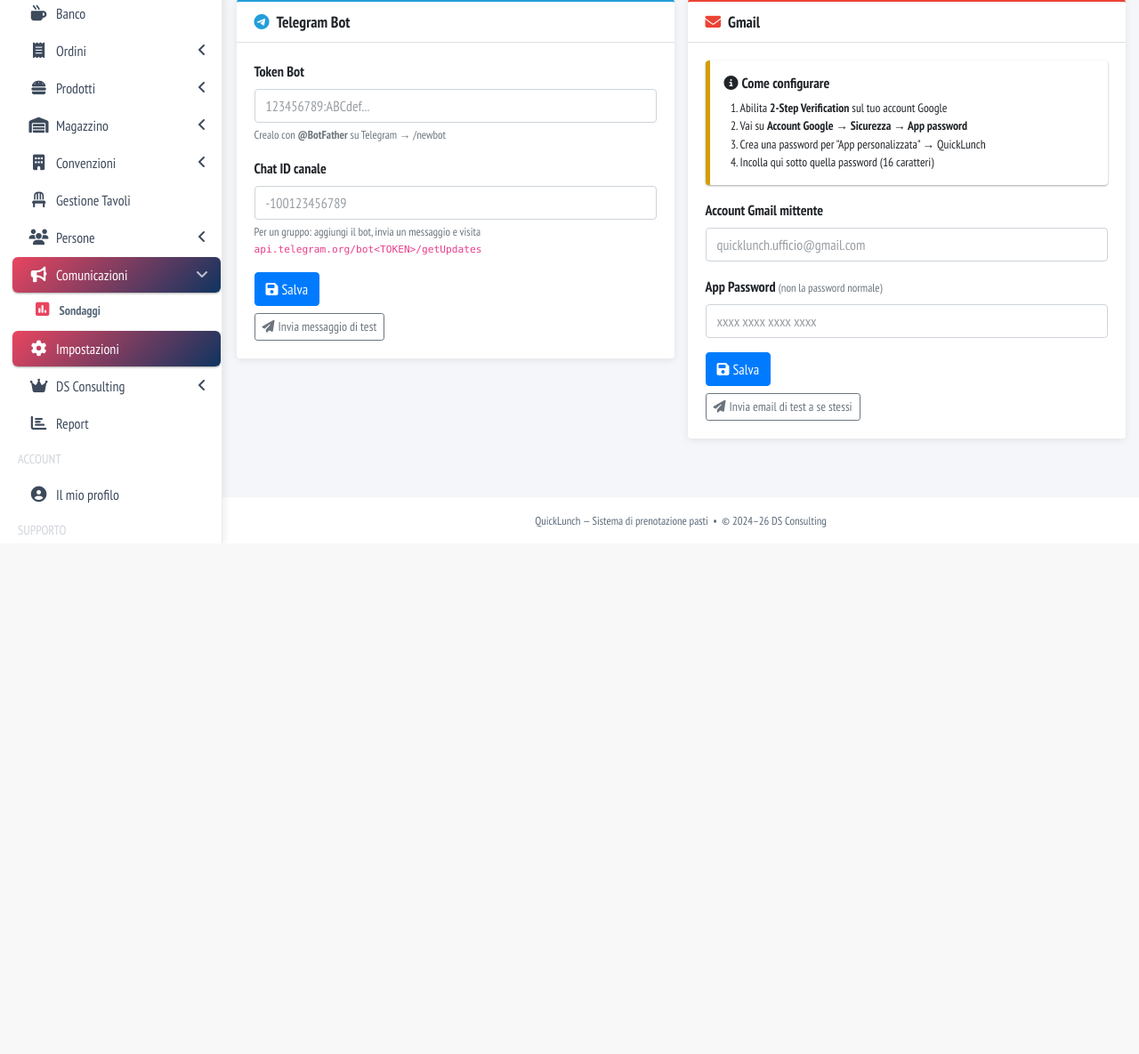
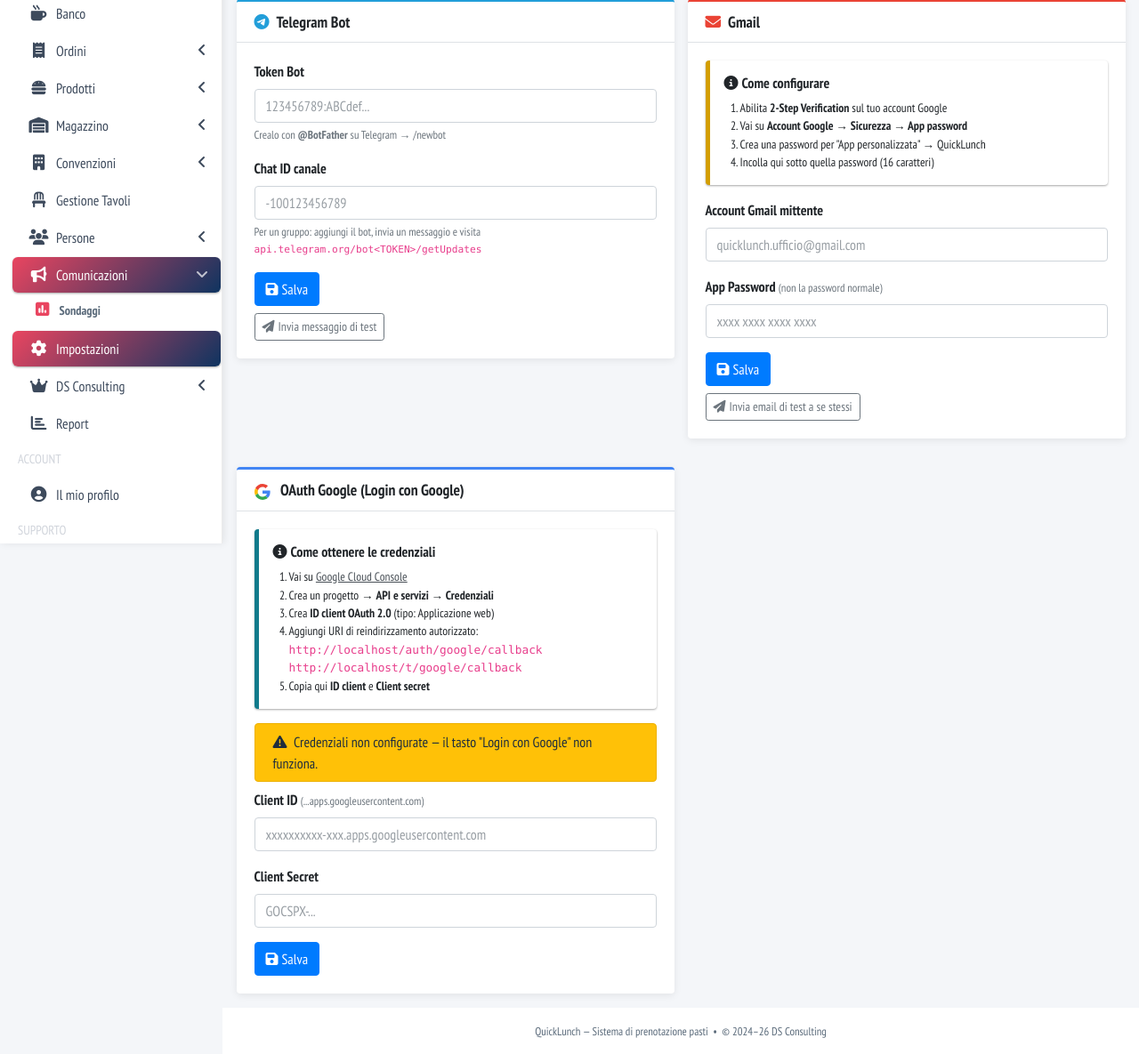
Before and after one commit to dspeziale/bar, a Flask app: page /admin/settings in a window 1280 px wide, after a click on "Notifiche". Shown: the part 189-1374 px from the top of the page at 89% size. Before the commit the page ends 800 px from the top, so only its background shows below. Run offline with Flask 3, Linux system fonts and the light colour scheme; a user stored in the database is signed in; some libraries are stand-ins or nearby versions.

Commit message:
fsdfsdfs

```diff
--- a/api/index.py
+++ b/api/index.py
@@ -5,6 +5,10 @@
 sys.path.insert(0, os.path.dirname(os.path.dirname(os.path.abspath(__file__))))
 
 from app import create_app
+from werkzeug.middleware.proxy_fix import ProxyFix
 
 # Vercel cerca una variabile "app" di tipo WSGI callable
 app = create_app()
+# Necessario perché Vercel è un reverse proxy: senza questo Flask genera
+# url_for(..., _external=True) con http:// invece di https://, rompendo OAuth.
+app.wsgi_app = ProxyFix(app.wsgi_app, x_proto=1, x_host=1)
--- a/app/admin/routes.py
+++ b/app/admin/routes.py
@@ -1595,6 +1595,7 @@
         'company_vat', 'company_phone', 'company_email',
         'telegram_bot_token', 'telegram_chat_id',
         'gmail_user', 'gmail_app_password',
+        'google_client_id', 'google_client_secret',
         'registration_bonus',
         'loyalty_points_per_euro', 'loyalty_reward_points', 'loyalty_reward_amount',
         'builder_price_panino', 'builder_price_insalata', 'builder_price_poke',
@@ -2629,18 +2630,27 @@
                            prev_date=prev_date, next_date=next_date)
 
 
-@bp.route('/convenzioni/<int:cid>/report-docx')
+@bp.route('/convenzioni/<int:cid>/report-pdf')
 @require_permission('manage_products')
-def convenzione_report_docx(cid):
+def convenzione_report_pdf(cid):
+    import os
     from io import BytesIO
+    from pathlib import Path
     from flask import send_file
-    try:
-        from docx import Document
-        from docx.shared import Pt, RGBColor
-        from docx.enum.text import WD_ALIGN_PARAGRAPH
-        _HAS_DOCX = True
-    except ImportError:
-        _HAS_DOCX = False
+    from fpdf import FPDF
+
+    BRAND  = (233,  69,  96)
+    DARK   = ( 26,  26,  46)
+    DGRAY  = ( 80,  80,  95)
+    LGRAY  = (200, 200, 210)
+    VLIGHT = (248, 248, 252)
+    WHITE  = (255, 255, 255)
+    GREEN  = ( 39, 174,  96)
+    FONT   = 'PTSansNarrow'
+
+    _IT_MONTHS = ['gennaio','febbraio','marzo','aprile','maggio','giugno',
+                  'luglio','agosto','settembre','ottobre','novembre','dicembre']
+    _IT_DAYS   = ['Lunedì','Martedì','Mercoledì','Giovedì','Venerdì','Sabato','Domenica']
 
     corp = CorporateAccount.query.get_or_404(cid)
     try:
@@ -2648,106 +2658,252 @@
     except (ValueError, TypeError):
         sel_date = date.today()
 
-    meals   = DailyFixedMeal.query.filter_by(corporate_id=corp.id, meal_date=sel_date).all()
-    entries = []
+    meals = DailyFixedMeal.query.filter_by(corporate_id=corp.id, meal_date=sel_date).all()
+
+    entries    = []
+    n_consumed = 0
+    n_booked   = 0
     for meal in meals:
         for b in meal.bookings:
-            if b.status != 'cancelled':
-                entries.append((b.user.full_name, meal.name, b.quantity or 1, b.status))
-    entries.sort(key=lambda x: x[0])
-
-    if not _HAS_DOCX:
-        flash('Libreria python-docx non installata. Esegui: pip install python-docx', 'danger')
-        return redirect(url_for('admin.convenzioni_report', d=sel_date.isoformat()))
-
-    doc = Document()
-
-    _co_name    = get_setting('company_name')    or ''
+            if b.status == 'cancelled' or not b.user:
+                continue
+            qty = b.quantity or 1
+            entries.append({
+                'full_name': (b.user.full_name or b.user.username or '')[:38],
+                'meal_name': meal.name[:38],
+                'qty':       qty,
+                'status':    b.status,
+                'slot':      b.slot.time_str if b.slot else '',
+                'price':     float(meal.price),
+            })
+            if b.status == 'consumed':
+                n_consumed += qty
+            else:
+                n_booked   += qty
+    entries.sort(key=lambda x: x['full_name'])
+    n_total = n_consumed + n_booked
+
+    _co_name    = get_setting('company_name')    or 'QuickLunch Bar'
     _co_address = get_setting('company_address') or ''
     _co_city    = get_setting('company_city')    or ''
     _co_vat     = get_setting('company_vat')     or ''
     _co_phone   = get_setting('company_phone')   or ''
     _co_email   = get_setting('company_email')   or ''
 
-    # ── Intestazione ─────────────────────────────────────────────────────────
-    if _co_name:
-        co_p = doc.add_paragraph()
-        co_p.alignment = WD_ALIGN_PARAGRAPH.CENTER
-        r_co = co_p.add_run(_co_name)
-        r_co.font.name = 'PT Sans Narrow'
-        r_co.font.size = Pt(11)
-        r_co.bold = True
-        co_details = []
-        if _co_address:  co_details.append(_co_address)
-        if _co_city:     co_details.append(_co_city)
-        if _co_vat:      co_details.append(f'P.IVA {_co_vat}')
-        if _co_phone:    co_details.append(_co_phone)
-        if _co_email:    co_details.append(_co_email)
-        if co_details:
-            co_d = doc.add_paragraph()
-            co_d.alignment = WD_ALIGN_PARAGRAPH.CENTER
-            r_d = co_d.add_run('  |  '.join(co_details))
-            r_d.font.name = 'PT Sans Narrow'
-            r_d.font.size = Pt(9)
-            r_d.font.color.rgb = RGBColor(0x88, 0x88, 0x88)
-        doc.add_paragraph()
-
-    title = doc.add_heading('Lista Pasti Aziendali', 0)
-    title.alignment = WD_ALIGN_PARAGRAPH.CENTER
-
-    sub = doc.add_paragraph()
-    sub.alignment = WD_ALIGN_PARAGRAPH.CENTER
-    run = sub.add_run(f'{corp.name}  -  {sel_date.strftime("%d/%m/%Y")}')
-    run.font.name = 'PT Sans Narrow'
-    run.font.size = Pt(14)
-
-    doc.add_paragraph()
-
-    meta = doc.add_paragraph()
-    meta.add_run('Totale prenotazioni: ').bold = True
-    meta.add_run(str(len(entries)))
-
-    doc.add_paragraph()
-
-    # ── Tabella presenze ──────────────────────────────────────────────────────
-    table = doc.add_table(rows=1, cols=4)
-    table.style = 'Table Grid'
-    hdr_cells = table.rows[0].cells
-    for i, h in enumerate(['Nominativo', 'Pasto', 'Quantità', 'Stato']):
-        hdr_cells[i].text = h
-        run = hdr_cells[i].paragraphs[0].runs[0]
-        run.bold = True
-        run.font.name = 'PT Sans Narrow'
-        run.font.size = Pt(11)
-
-    STATUS_IT = {'consumed': 'Consumato', 'booked': 'Prenotato'}
-    for full_name, meal_name, qty, status in entries:
-        row = table.add_row().cells
-        row[0].text = full_name
-        row[1].text = meal_name
-        row[2].text = str(qty)
-        row[3].text = STATUS_IT.get(status, status)
-        for cell in row:
-            r = cell.paragraphs[0].runs[0]
-            r.font.name = 'PT Sans Narrow'
-            r.font.size = Pt(11)
-
-    doc.add_paragraph()
-    _it_m = ['gennaio','febbraio','marzo','aprile','maggio','giugno',
-             'luglio','agosto','settembre','ottobre','novembre','dicembre']
-    _it_now = f'{_dt.now().day} {_it_m[_dt.now().month-1]} {_dt.now().year} {_dt.now().strftime("%H:%M")}'
-    note = doc.add_paragraph(
-        f'Documento generato il {_it_now} da QuickLunch Bar Self-Service')
-    note.runs[0].font.name = 'PT Sans Narrow'
-    note.runs[0].font.size = Pt(9)
-    note.runs[0].font.color.rgb = RGBColor(0x88, 0x88, 0x88)
-
-    buf = BytesIO()
-    doc.save(buf)
+    date_str = (f'{_IT_DAYS[sel_date.weekday()]} {sel_date.day}'
+                f' {_IT_MONTHS[sel_date.month - 1]} {sel_date.year}')
+
+    _font_dir = Path(os.path.abspath(__file__)).parent.parent / 'static' / 'fonts'
+
+    class ReportPDF(FPDF):
+        def header(self):
+            self.set_fill_color(*BRAND)
+            self.rect(0, 0, 210, 11, 'F')
+            self.set_fill_color(*DARK)
+            self.rect(0, 0, 8, 11, 'F')
+            self.set_font(FONT, 'B', 9)
+            self.set_text_color(*WHITE)
+            self.set_xy(12, 1.5)
+            self.cell(130, 8,
+                      f'REPORT PASTI AZIENDALI  \xb7  {corp.name.upper()}', ln=0)
+            self.set_font(FONT, '', 9)
+            self.set_x(-58)
+            self.cell(46, 8, date_str.upper(), align='R')
+            self.set_text_color(*DARK)
+            self.ln(14)
+
+        def footer(self):
+            self.set_y(-14)
+            self.set_font(FONT, '', 8)
+            self.set_text_color(*LGRAY)
+            self.set_draw_color(*LGRAY)
+            self.set_line_width(0.25)
+            self.line(12, self.get_y(), 198, self.get_y())
+            self.ln(1.5)
+            now_str = _dt.now().strftime('%d/%m/%Y  %H:%M')
+            self.set_x(12)
+            self.cell(155, 5,
+                      f'Generato il {now_str}  \xb7  Documento riservato  \xb7  {_co_name}',
+                      ln=0)
+            self.set_x(-25)
+            self.cell(13, 5, f'Pag. {self.page_no()}', align='R')
+
+    pdf = ReportPDF(orientation='P', unit='mm', format='A4')
+    pdf.set_margins(12, 16, 12)
+    pdf.set_auto_page_break(True, margin=20)
+    pdf.add_font(FONT, '',  str(_font_dir / 'PTSansNarrow-Regular.ttf'))
+    pdf.add_font(FONT, 'B', str(_font_dir / 'PTSansNarrow-Bold.ttf'))
+    pdf.add_page()
+
+    # ── Mittente (intestazione bar) ───────────────────────────────────────────
+    pdf.set_font(FONT, 'B', 13)
+    pdf.set_text_color(*DARK)
+    pdf.cell(0, 7, _co_name, ln=True)
+    co_parts = [p for p in [
+        _co_address, _co_city, _co_phone, _co_email,
+        (f'P.IVA {_co_vat}' if _co_vat else ''),
+    ] if p]
+    if co_parts:
+        pdf.set_font(FONT, '', 9)
+        pdf.set_text_color(*DGRAY)
+        pdf.cell(0, 5, '  \xb7  '.join(co_parts), ln=True)
+    pdf.ln(4)
+
+    # Separatore BRAND
+    pdf.set_draw_color(*BRAND)
+    pdf.set_line_width(0.8)
+    pdf.line(12, pdf.get_y(), 198, pdf.get_y())
+    pdf.ln(6)
+
+    # ── Destinatario / oggetto ────────────────────────────────────────────────
+    pdf.set_font(FONT, '', 9)
+    pdf.set_text_color(*DGRAY)
+    pdf.cell(0, 5, 'A:', ln=True)
+    pdf.set_font(FONT, 'B', 18)
+    pdf.set_text_color(*DARK)
+    pdf.cell(0, 9, corp.name, ln=True)
+    pdf.set_font(FONT, 'B', 10)
+    pdf.set_text_color(*BRAND)
+    pdf.cell(0, 6, f'LISTA PASTI  \xb7  {date_str.upper()}', ln=True)
+    pdf.ln(6)
+
+    # ── KPI boxes ─────────────────────────────────────────────────────────────
+    kpi_y = pdf.get_y()
+
+    def _kpi(x, label, value, color):
+        pdf.set_fill_color(*VLIGHT)
+        pdf.set_draw_color(*LGRAY)
+        pdf.set_line_width(0.3)
+        pdf.rect(x, kpi_y, 59, 26, 'FD')
+        pdf.set_fill_color(*color)
+        pdf.rect(x, kpi_y, 59, 4, 'F')
+        pdf.set_font(FONT, 'B', 26)
+        pdf.set_text_color(*color)
+        pdf.set_xy(x, kpi_y + 5)
+        pdf.cell(59, 12, str(value), align='C')
+        pdf.set_font(FONT, '', 8.5)
+        pdf.set_text_color(*DGRAY)
+        pdf.set_xy(x, kpi_y + 18.5)
+        pdf.cell(59, 5, label, align='C')
+
+    _kpi(12,  'TOTALE PASTI',  n_total,    DARK)
+    _kpi(76,  'CONSUMATI',     n_consumed, GREEN)
+    _kpi(140, 'IN ATTESA',     n_booked,   BRAND)
+    pdf.set_y(kpi_y + 33)
+
+    # ── Opzioni del giorno ────────────────────────────────────────────────────
+    if meals:
+        pdf.set_font(FONT, 'B', 10)
+        pdf.set_text_color(*DARK)
+        pdf.cell(0, 7, 'OPZIONI DEL GIORNO', ln=True)
+        pdf.set_draw_color(*LGRAY)
+        pdf.set_line_width(0.25)
+        pdf.line(12, pdf.get_y(), 198, pdf.get_y())
+        pdf.ln(3)
+
+        for meal in meals:
+            n_bk = sum(b.quantity or 1 for b in meal.bookings if b.status != 'cancelled')
+            pdf.set_font(FONT, 'B', 10)
+            pdf.set_text_color(*DARK)
+            pdf.set_x(12)
+            pdf.cell(143, 6, meal.name, ln=0)
+            pdf.set_font(FONT, '', 9)
+            pdf.set_text_color(*DGRAY)
+            pdf.cell(43, 6,
+                     f'{n_bk} pren.  \xb7  € {meal.price:.2f}',
+                     align='R', ln=True)
+            if meal.courses:
+                pdf.set_font(FONT, '', 8.5)
+                pdf.set_text_color(*DGRAY)
+                pdf.set_x(16)
+                cstr = '  \xb7  '.join(
+                    f'{lbl}: {val}' for lbl, _icon, val in meal.courses if val)
+                if cstr:
+                    pdf.multi_cell(180, 4.5, cstr)
+            pdf.ln(2)
+        pdf.ln(3)
+
+    # ── Elenco prenotazioni ───────────────────────────────────────────────────
+    pdf.set_font(FONT, 'B', 10)
+    pdf.set_text_color(*DARK)
+    pdf.cell(0, 7, 'ELENCO PRENOTAZIONI', ln=True)
+    pdf.set_draw_color(*LGRAY)
+    pdf.set_line_width(0.25)
+    pdf.line(12, pdf.get_y(), 198, pdf.get_y())
+    pdf.ln(3)
+
+    if not entries:
+        pdf.set_font(FONT, '', 10)
+        pdf.set_text_color(*DGRAY)
+        pdf.cell(0, 8, 'Nessuna prenotazione per questa data.', ln=True)
+    else:
+        # Colonne: # | Nominativo | Pasto | Orario | Qtà | Stato = 186mm
+        CW  = [7, 67, 63, 17, 12, 20]
+        HDR = ['#', 'NOMINATIVO', 'PASTO', 'ORARIO', 'QTÀ', 'STATO']
+        ALN = ['C', 'L', 'L', 'C', 'C', 'C']
+        TH  = 7
+
+        # Intestazione tabella
+        pdf.set_fill_color(*DARK)
+        pdf.set_text_color(*WHITE)
+        pdf.set_font(FONT, 'B', 8.5)
+        for w, ht, al in zip(CW, HDR, ALN):
+            pdf.cell(w, TH, ht, align=al, fill=True)
+        pdf.ln()
+        pdf.set_draw_color(*BRAND)
+        pdf.set_line_width(0.5)
+        pdf.line(12, pdf.get_y(), 198, pdf.get_y())
+
+        STATUS_IT  = {'consumed': 'Consumato', 'booked': 'Prenotato'}
+        STATUS_CLR = {'consumed': GREEN, 'booked': BRAND}
+
+        for idx, e in enumerate(entries):
+            fill = idx % 2 == 0
+            pdf.set_fill_color(*(VLIGHT if fill else WHITE))
+            pdf.set_draw_color(*LGRAY)
+            pdf.set_line_width(0.15)
+            RH = 6.5
+
+            pdf.set_font(FONT, '', 9)
+            pdf.set_text_color(*DARK)
+            pdf.cell(CW[0], RH, str(idx + 1),    align='C', fill=fill, border='B')
+            pdf.cell(CW[1], RH, e['full_name'],               fill=fill, border='B')
+            pdf.cell(CW[2], RH, e['meal_name'],               fill=fill, border='B')
+            pdf.cell(CW[3], RH, e['slot'],        align='C', fill=fill, border='B')
+            pdf.cell(CW[4], RH, str(e['qty']),    align='C', fill=fill, border='B')
+            pdf.set_text_color(*STATUS_CLR.get(e['status'], DGRAY))
+            pdf.set_font(FONT, 'B', 8.5)
+            pdf.cell(CW[5], RH,
+                     STATUS_IT.get(e['status'], e['status']),
+                     align='C', fill=fill, border='B')
+            pdf.ln()
+
+        # Riga totale
+        span = CW[0] + CW[1] + CW[2] + CW[3]
+        pdf.set_fill_color(*DARK)
+        pdf.set_text_color(*WHITE)
+        pdf.set_font(FONT, 'B', 9)
+        pdf.cell(span, TH, f'TOTALE  ({len(entries)} dipendenti)', fill=True)
+        pdf.cell(CW[4], TH, str(n_total), align='C', fill=True)
+        pdf.cell(CW[5], TH, '', fill=True)
+        pdf.ln()
+
+        # Fatturabile
+        total_fat = sum(e['qty'] * e['price'] for e in entries)
+        pdf.ln(4)
+        pdf.set_font(FONT, '', 10)
+        pdf.set_text_color(*DGRAY)
+        pdf.set_x(12)
+        pdf.cell(50, 6, 'Totale fatturabile:', ln=0)
+        pdf.set_font(FONT, 'B', 10)
+        pdf.set_text_color(*DARK)
+        pdf.cell(0, 6, f'€ {total_fat:.2f}', ln=True)
+
+    buf = BytesIO(bytes(pdf.output()))
     buf.seek(0)
-    filename = f'pasti_{corp.name.replace(" ","_")}_{sel_date.isoformat()}.docx'
+    filename = f'pasti_{corp.name.replace(" ", "_")}_{sel_date.isoformat()}.pdf'
     return send_file(buf, as_attachment=True, download_name=filename,
-                     mimetype='application/vnd.openxmlformats-officedocument.wordprocessingml.document')
+                     mimetype='application/pdf')
 
 @bp.route('/convenzioni/abstract-docx')
 @require_permission('manage_products')
--- a/app/templates/admin/settings.html
+++ b/app/templates/admin/settings.html
@@ -213,6 +213,71 @@
       </div>
 
     </div>
+
+    {# Google OAuth #}
+    <div class="row mt-3">
+      <div class="col-lg-6">
+        <div class="card card-outline" style="border-top:3px solid #4285F4 !important;">
+          <div class="card-header">
+            <h3 class="card-title">
+              <svg xmlns="http://www.w3.org/2000/svg" width="18" height="18" viewBox="0 0 48 48" class="mr-2" style="vertical-align:middle;">
+                <path fill="#EA4335" d="M24 9.5c3.54 0 6.71 1.22 9.21 3.6l6.85-6.85C35.9 2.38 30.47 0 24 0 14.62 0 6.51 5.38 2.56 13.22l7.98 6.19C12.43 13.72 17.74 9.5 24 9.5z"/>
+                <path fill="#4285F4" d="M46.98 24.55c0-1.57-.15-3.09-.38-4.55H24v9.02h12.94c-.58 2.96-2.26 5.48-4.78 7.18l7.73 6c4.51-4.18 7.09-10.36 7.09-17.65z"/>
+                <path fill="#FBBC05" d="M10.53 28.59c-.48-1.45-.76-2.99-.76-4.59s.27-3.14.76-4.59l-7.98-6.19C.92 16.46 0 20.12 0 24c0 3.88.92 7.54 2.56 10.78l7.97-6.19z"/>
+                <path fill="#34A853" d="M24 48c6.48 0 11.93-2.13 15.89-5.81l-7.73-6c-2.18 1.48-4.97 2.31-8.16 2.31-6.26 0-11.57-4.22-13.47-9.91l-7.98 6.19C6.51 42.62 14.62 48 24 48z"/>
+                <path fill="none" d="M0 0h48v48H0z"/>
+              </svg>
+              OAuth Google (Login con Google)
+            </h3>
+          </div>
+          <div class="card-body">
+            <div class="callout callout-info mb-3">
+              <h6><i class="fas fa-info-circle mr-1"></i>Come ottenere le credenziali</h6>
+              <ol class="mb-0" style="font-size:.85rem;padding-left:18px;">
+                <li>Vai su <a href="https://console.cloud.google.com/" target="_blank">Google Cloud Console</a></li>
+                <li>Crea un progetto → <strong>API e servizi → Credenziali</strong></li>
+                <li>Crea <strong>ID client OAuth 2.0</strong> (tipo: Applicazione web)</li>
+                <li>Aggiungi URI di reindirizzamento autorizzato:<br>
+                  <code style="font-size:.8rem;">{{ request.host_url.rstrip('/') }}/auth/google/callback</code><br>
+                  <code style="font-size:.8rem;">{{ request.host_url.rstrip('/') }}/t/google/callback</code>
+                </li>
+                <li>Copia qui <strong>ID client</strong> e <strong>Client secret</strong></li>
+              </ol>
+            </div>
+            {% if cfg.google_client_id %}
+            <div class="alert alert-success py-2 mb-2">
+              <i class="fas fa-check-circle mr-1"></i>
+              OAuth Google <strong>configurato</strong>. Login con Google attivo.
+            </div>
+            {% else %}
+            <div class="alert alert-warning py-2 mb-2">
+              <i class="fas fa-exclamation-triangle mr-1"></i>
+              Credenziali non configurate — il tasto "Login con Google" non funziona.
+            </div>
+            {% endif %}
+            <form method="POST" action="{{ url_for('admin.settings_save') }}">
+              <input type="hidden" name="keys" value="google_client_id,google_client_secret">
+              <div class="form-group">
+                <label>Client ID <small class="text-muted">(...apps.googleusercontent.com)</small></label>
+                <input type="text" name="google_client_id" class="form-control"
+                       value="{{ cfg.google_client_id }}"
+                       placeholder="xxxxxxxxxx-xxx.apps.googleusercontent.com">
+              </div>
+              <div class="form-group">
+                <label>Client Secret</label>
+                <input type="password" name="google_client_secret" class="form-control"
+                       value="{{ cfg.google_client_secret }}"
+                       placeholder="GOCSPX-..." autocomplete="new-password">
+              </div>
+              <button type="submit" class="btn btn-primary">
+                <i class="fas fa-save mr-1"></i>Salva
+              </button>
+            </form>
+          </div>
+        </div>
+      </div>
+    </div>
+
   </div>{# /tab-notifiche #}
 
   {# ══ FEDELTÀ ════════════════════════════════════════════════════════════ #}
```
Also changed, not shown: app/auth/routes.py (+16 -0 lines), app/templates/admin/convenzioni_report.html (+3 -5 lines), app/tenant/routes.py (+15 -0 lines).
